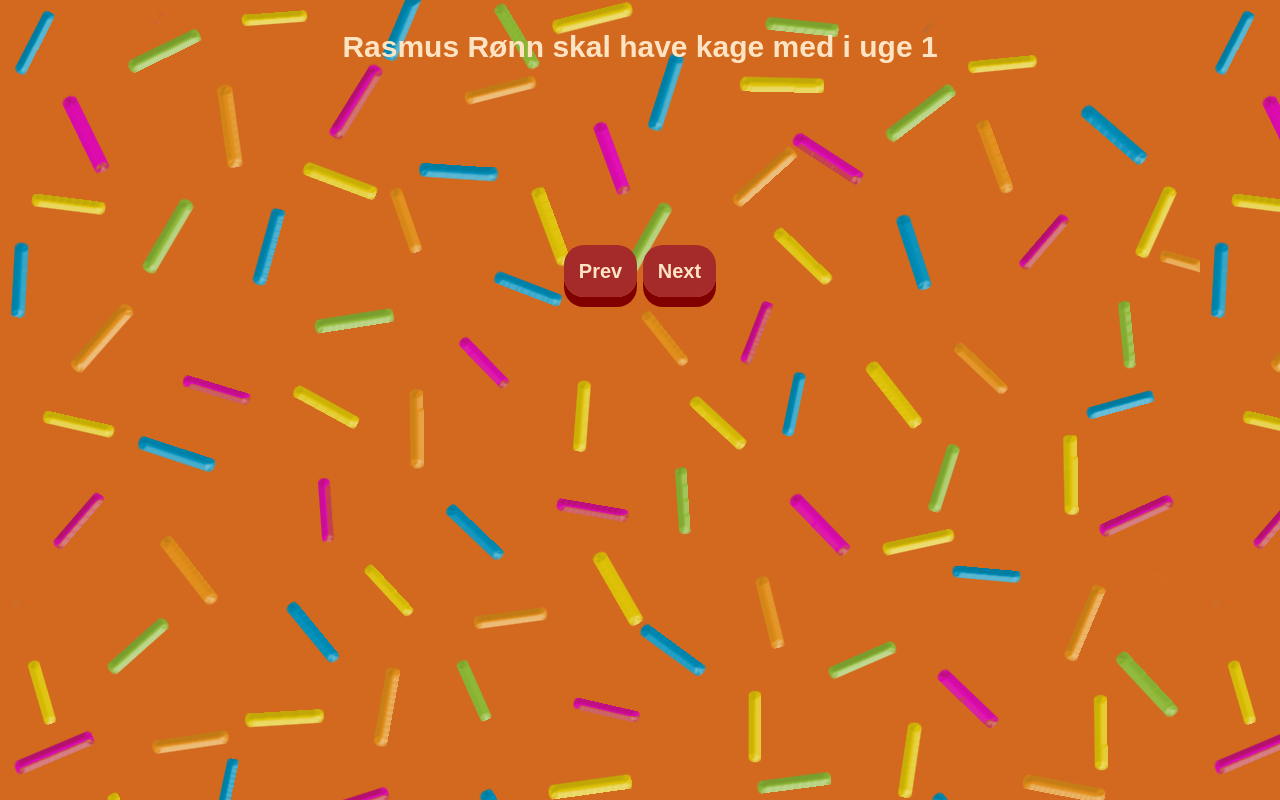
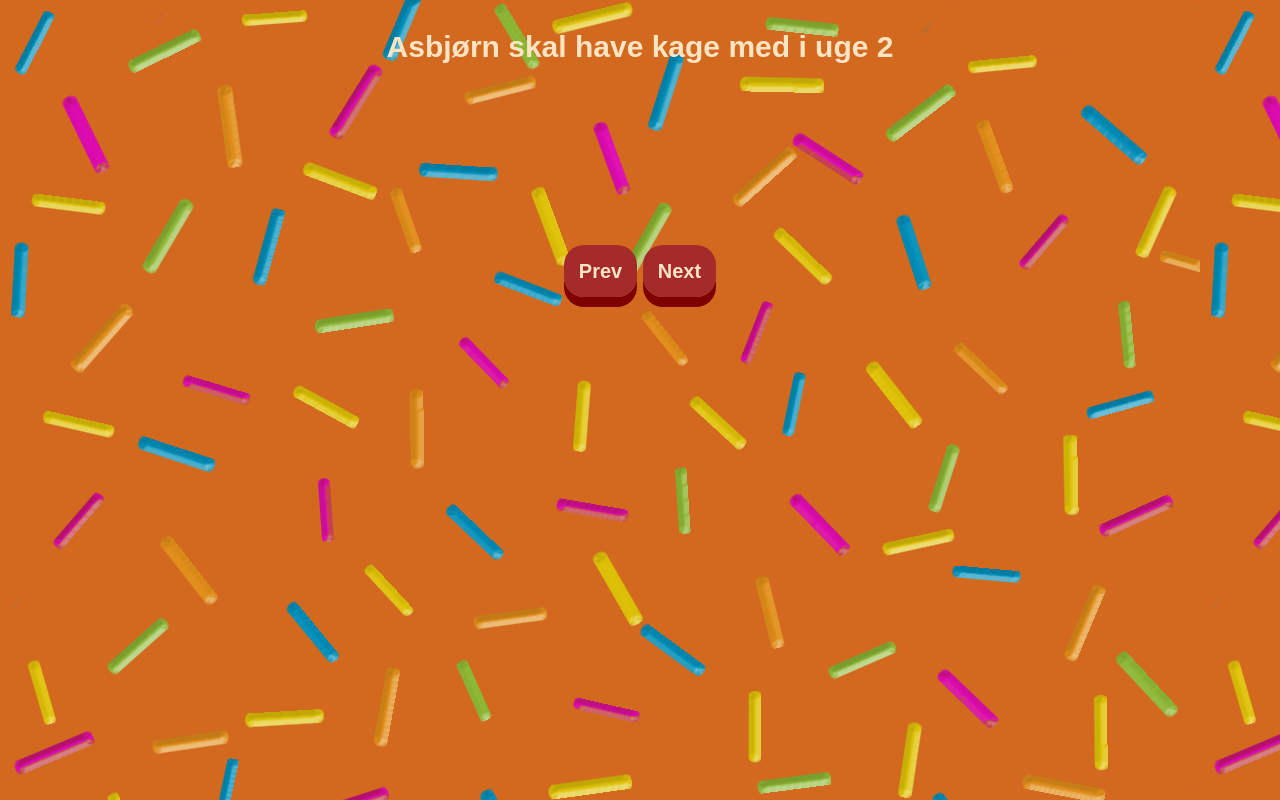
Before and after one commit to BeneCollyridam/kageliste, a plain HTML site: page docs/index.html in a window 1280 px wide. Drawn offline with Linux system fonts and the light colour scheme.

Commit message:
Update index.html

```diff
--- a/docs/index.html
+++ b/docs/index.html
@@ -68,7 +68,7 @@
         'use strict';
         Date.prototype.getWeek = function() {
           var onejan = new Date(this.getFullYear(),0,1);
-          return Math.ceil((((this - onejan) / 86400000) + onejan.getDay()+1)/7)-1;
+          return Math.ceil((((this - onejan) / 86400000) + onejan.getDay()+1)/7);
         }
 
         let baker = document.getElementById('baker');
```
